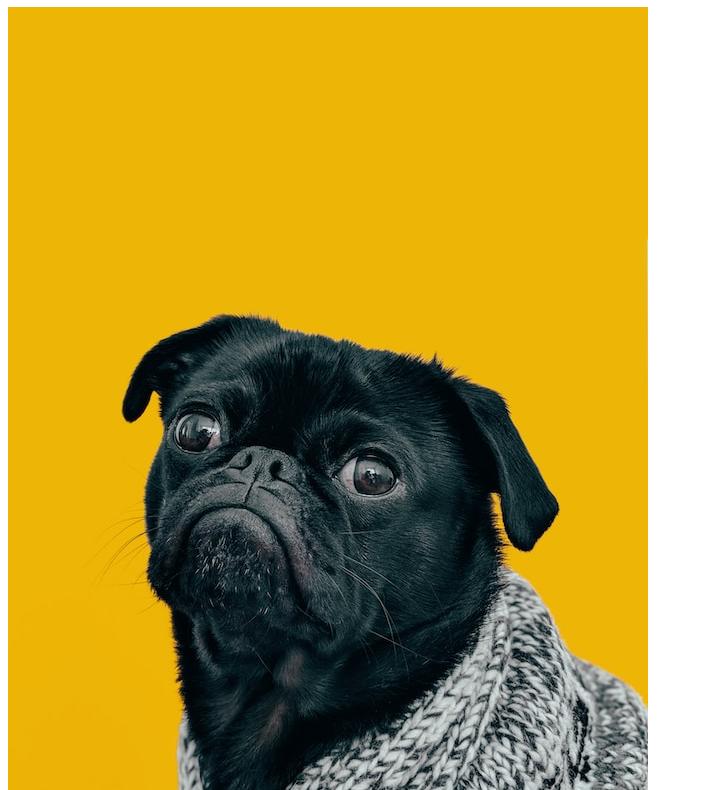
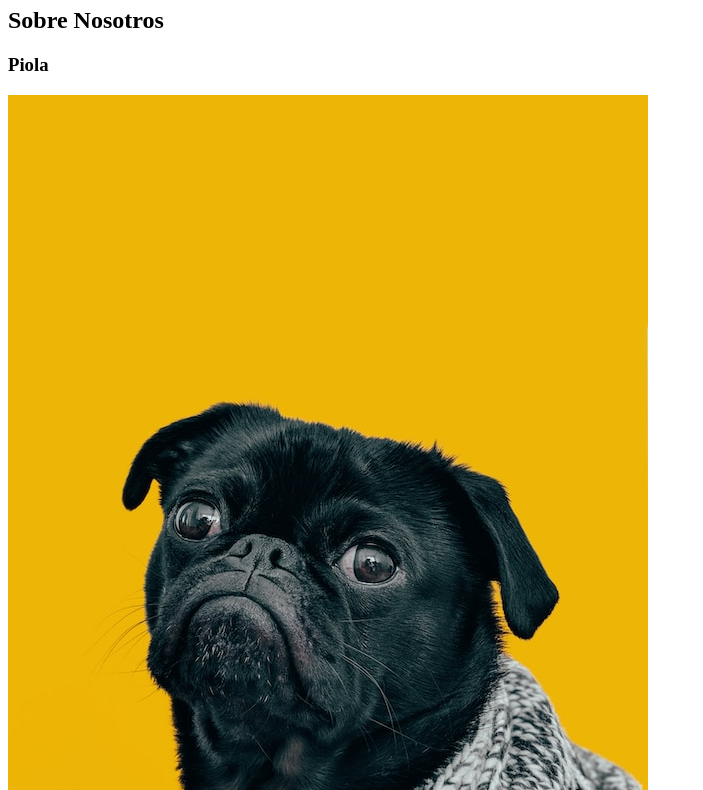
Before and after one commit to Cruzado200/HTML, a plain HTML site: page odin-links-and-images/pages/about.html in a window 1280 px wide. Shown: the part 73-863 px from the top of the page, without its empty margins (0-703 px from the left). Drawn offline with Linux system fonts and the light colour scheme.

Commit message:
Se hizo lo requerido

```diff
--- a/odin-links-and-images/pages/about.html
+++ b/odin-links-and-images/pages/about.html
@@ -8,6 +8,10 @@
 <body>
     <h1>About Page</h1>
 
+    <h2>Sobre Nosotros</h2>
+    <h3>Piola</h3>
+
+
     <img src="../images/dog.jpg">
 </body>
 </html>
```
